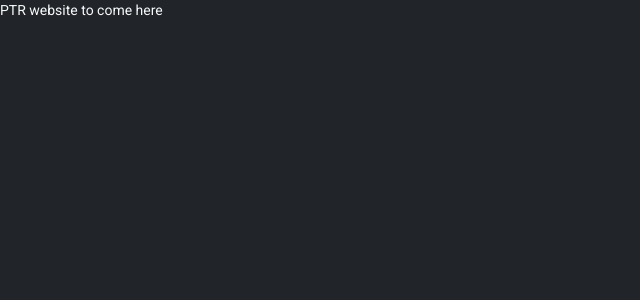
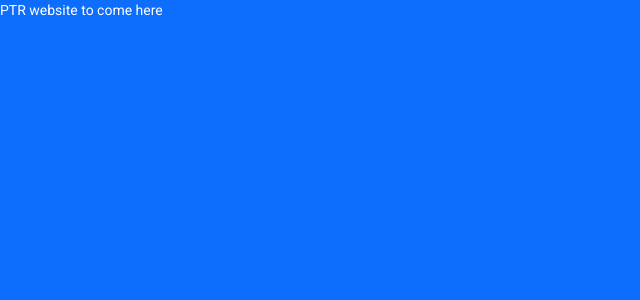
Before and after one commit to hedgybeats/ptr-website, an Angular app: page / in a window 1280 px wide. Shown: the top 300 px of the page, without its empty margins (0-640 px from the left). Built offline with nearby package versions, Linux system fonts and the light colour scheme.

Commit message:
Updated build

```diff
--- a/src/app/app.component.css
+++ b/src/app/app.component.css
@@ -0,0 +1,3 @@
+.light-text {
+  color: #ffffff;
+}
--- a/src/app/app.component.html
+++ b/src/app/app.component.html
@@ -1,3 +1,3 @@
 <div>
-  <p class="text-light">PTR website to come here</p>
+  <p class="light-text">PTR website to come here</p>
 </div>
--- a/src/index.html
+++ b/src/index.html
@@ -15,7 +15,7 @@
       <link href="https://fonts.googleapis.com/css?family=Roboto:300,400,500&display=swap" rel="stylesheet">
     <link href="https://fonts.googleapis.com/icon?family=Material+Icons" rel="stylesheet">
 </head>
-  <body class="mat-typography bg-dark">
+  <body class="mat-typography bg-primary">
     <app-root></app-root>
     <script
       src="https://cdn.jsdelivr.net/npm/bootstrap@5.0.0-beta3/dist/js/bootstrap.bundle.min.js"
```
Also changed, not shown: 3 other files (tests, documents, lock files or other folders).
